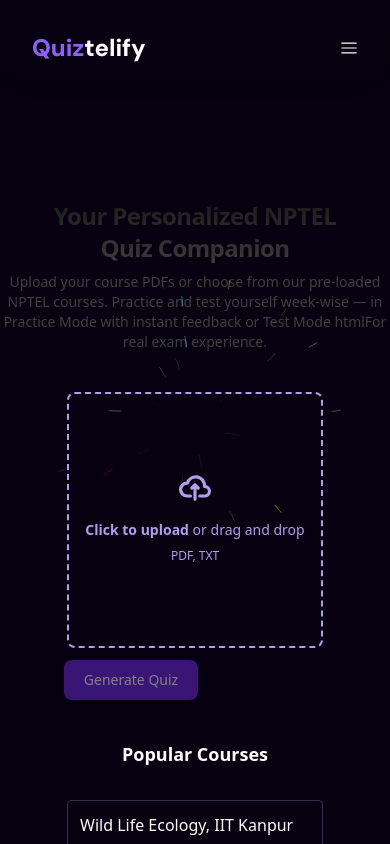
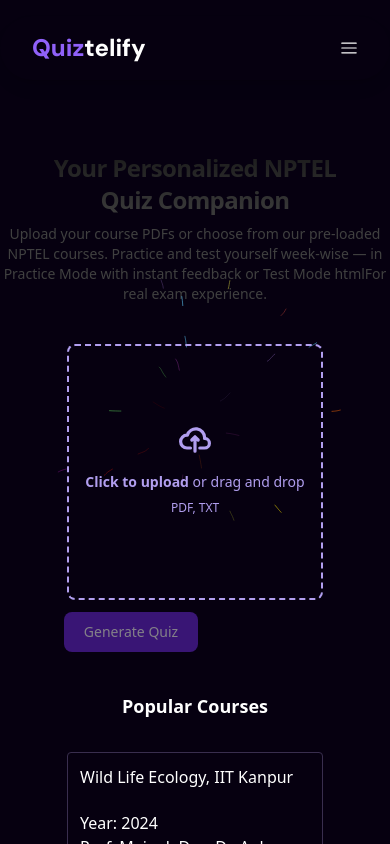
Before and after one commit to karannfr/nptel-quiz-app, a React (Vite) app: page / in a window 390 px wide. Shown: the top 844 px of the page. Built offline with nearby package versions, Linux system fonts and the light colour scheme.

Commit message:
fixed responsiveness

```diff
--- a/src/pages/Home.tsx
+++ b/src/pages/Home.tsx
@@ -44,7 +44,7 @@ const [message,setErrorMessage] = useState< string|null >(null);
   return (
     <>
     <BackgroundLines className="absolute"/>
-    <div className="min-h-screen py-28 sm:py-20 md:py-16 lg:py-16 xl:py-10 flex flex-col gap:32 items-center">
+    <div className="min-h-screen py-16 xl:py-10 flex flex-col gap:32 items-center">
       <h2 className="bg-clip-text text-transparent text-center bg-gradient-to-b from-neutral-900 to-neutral-700 dark:from-neutral-600 dark:to-white text-2xl md:text-4xl lg:text-7xl font-sans py-2 md:py-10 relative z-20 font-bold tracking-tight ">
           Your Personalized NPTEL  <br /> Quiz Companion
         </h2>
```
